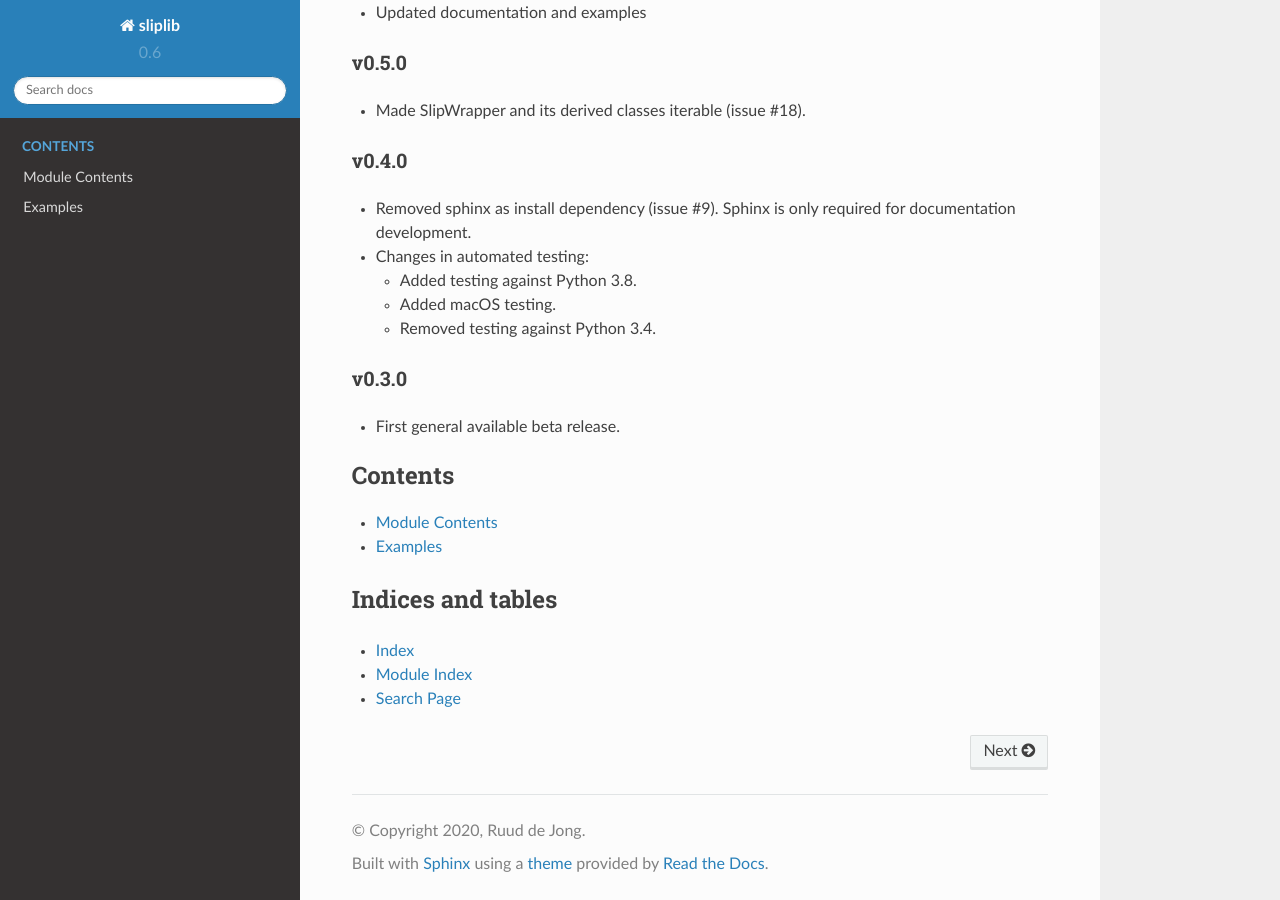
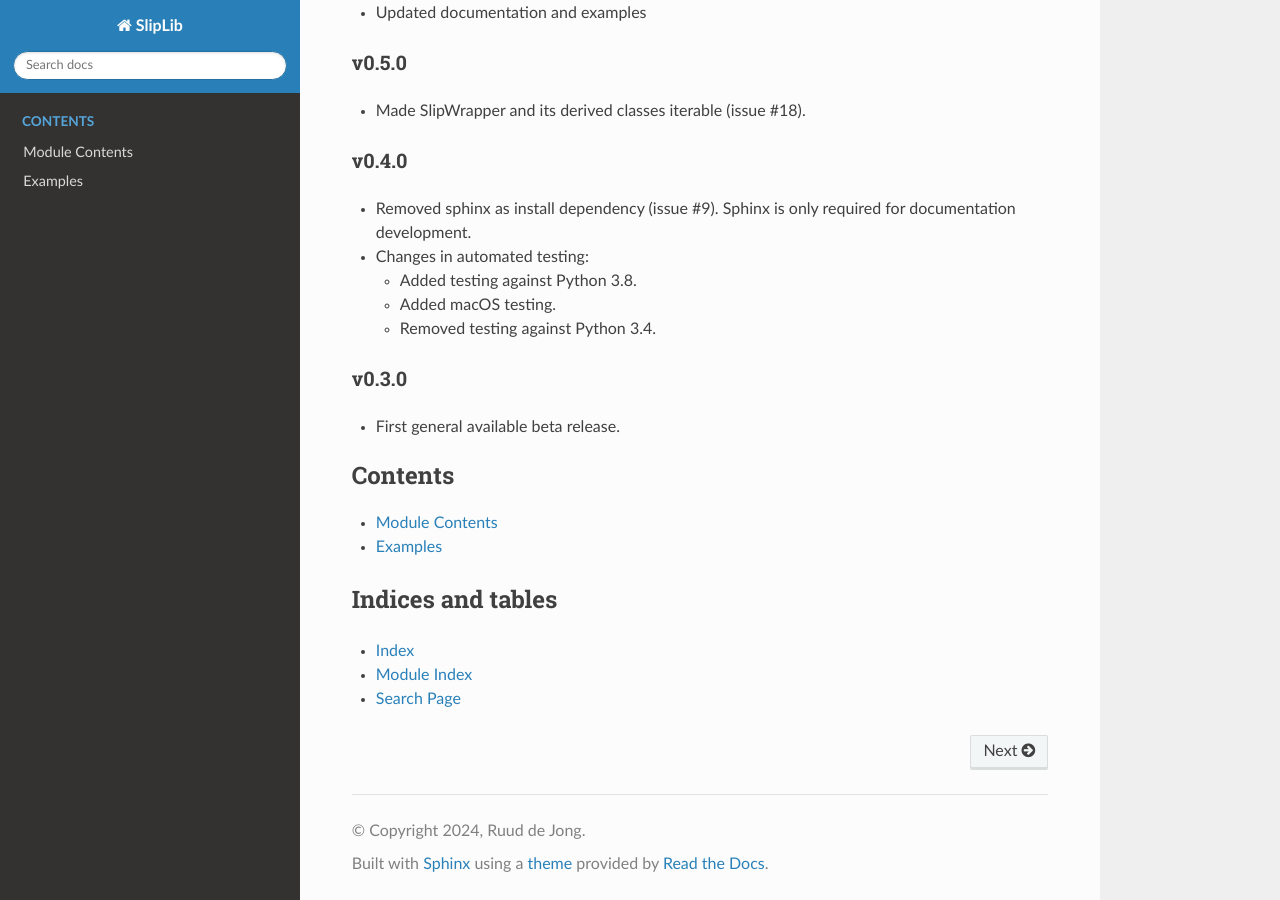
Before and after one commit to rhjdjong/SlipLib, a Sphinx documentation site: the page built from docs/source/index.rst, in a window 1280 px wide and 900 px high, scrolled down 1875 px. Built offline with Sphinx 7.4.7 and the Read the Docs theme 2.0.0, drawn with Linux system fonts in a browser that asks for light colours; some of the changed lines change nothing that is shown.

Commit message:
Updated to sphinx 7

```diff
--- a/docs/source/conf.py
+++ b/docs/source/conf.py
@@ -1,85 +1,30 @@
 # Configuration file for the Sphinx documentation builder.
 #
-# This file only contains a selection of the most common options. For a full
-# list see the documentation:
+# For the full list of built-in configuration values, see the documentation:
 # https://www.sphinx-doc.org/en/master/usage/configuration.html
 
-# -- Path setup --------------------------------------------------------------
+# -- Project information -----------------------------------------------------
+# https://www.sphinx-doc.org/en/master/usage/configuration.html#project-information
 
-# If extensions (or modules to document with autodoc) are in another directory,
-# add these directories to sys.path here. If the directory is relative to the
-# documentation root, use os.path.abspath to make it absolute, like shown here.
-#
-import os
-import sys
-
-import pkg_resources
-
-_sources = [
-    os.path.abspath(os.path.join('..', '..', 'src')),
-    os.path.abspath(os.path.join('..', '..', 'examples')),
-]
-sys.path[0:0] = _sources
-
-
-# -- Project information -----------------------------------------------------
-
-project = 'sliplib'
-copyright = '2020, Ruud de Jong'
-author = 'Ruud de Jong'
-
-try:
-    # The full version, including alpha/beta/rc tags
-    release = pkg_resources.get_distribution(f'{project}').version
-except pkg_resources.DistributionNotFound:
-    print(f'To build the documentation, the distribution information of {project}')
-    print('has to be available. Either install the package into your')
-    print('development environment or run "setup.py develop" or "pip install -e"')
-    print('to setup the metadata. A virtual environment is recommended!')
-    sys.exit(1)
-del pkg_resources
-
-version = '.'.join(release.split('.')[:2])  # version contains major.minor.
-
+project = "SlipLib"
+copyright = "2024, Ruud de Jong"
+author = "Ruud de Jong"
 
 # -- General configuration ---------------------------------------------------
+# https://www.sphinx-doc.org/en/master/usage/configuration.html#general-configuration
 
-# Add any Sphinx extension module names here, as strings. They can be
-# extensions coming with Sphinx (named 'sphinx.ext.*') or your custom
-# ones.
 extensions = [
-    'sphinx.ext.autodoc',
-    'sphinx.ext.intersphinx',
-    'sphinx.ext.napoleon',
-    'sphinx.ext.autodoc.typehints',
+    "sphinx.ext.autodoc",
+    "sphinx.ext.intersphinx",
+    "sphinx_rtd_theme",
 ]
 
-autoclass_content = 'both'
-autodoc_typehints = 'description'
-add_module_names = False
-intersphinx_mapping = {
-    'python': ('https://docs.python.org/3', None)
-}
-
-napoleon_use_rtype = True
-
-# Add any paths that contain templates here, relative to this directory.
-templates_path = ['_templates']
-
-# List of patterns, relative to source directory, that match files and
-# directories to ignore when looking for source files.
-# This pattern also affects html_static_path and html_extra_path.
+templates_path = ["_templates"]
 exclude_patterns = []
 
 
 # -- Options for HTML output -------------------------------------------------
+# https://www.sphinx-doc.org/en/master/usage/configuration.html#options-for-html-output
 
-# The theme to use for HTML and HTML Help pages.  See the documentation for
-# a list of builtin themes.
-#
-html_theme = 'sphinx_rtd_theme'
-
-# Add any paths that contain custom static files (such as style sheets) here,
-# relative to this directory. They are copied after the builtin static files,
-# so a file named "default.css" will overwrite the builtin "default.css".
-html_static_path = ['_static']
+html_theme = "sphinx_rtd_theme"
+html_static_path = ["_static"]
```
